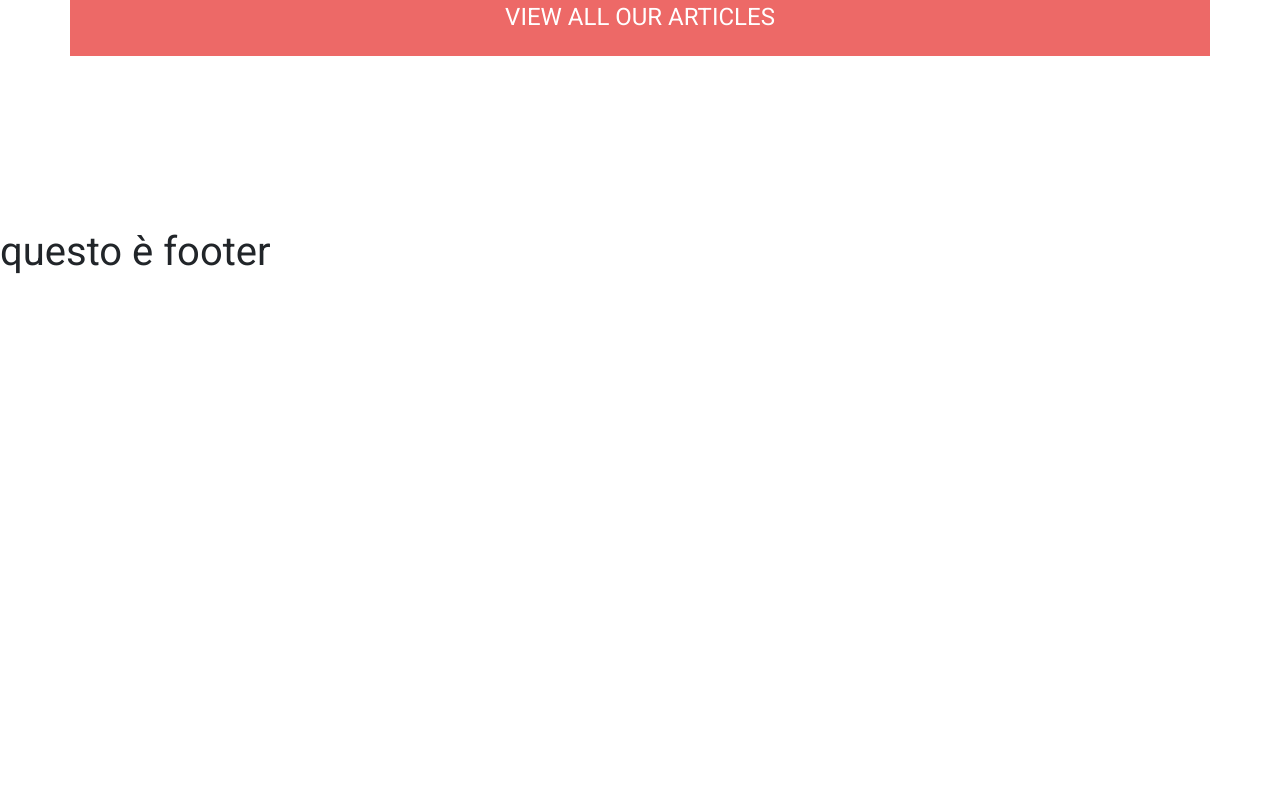
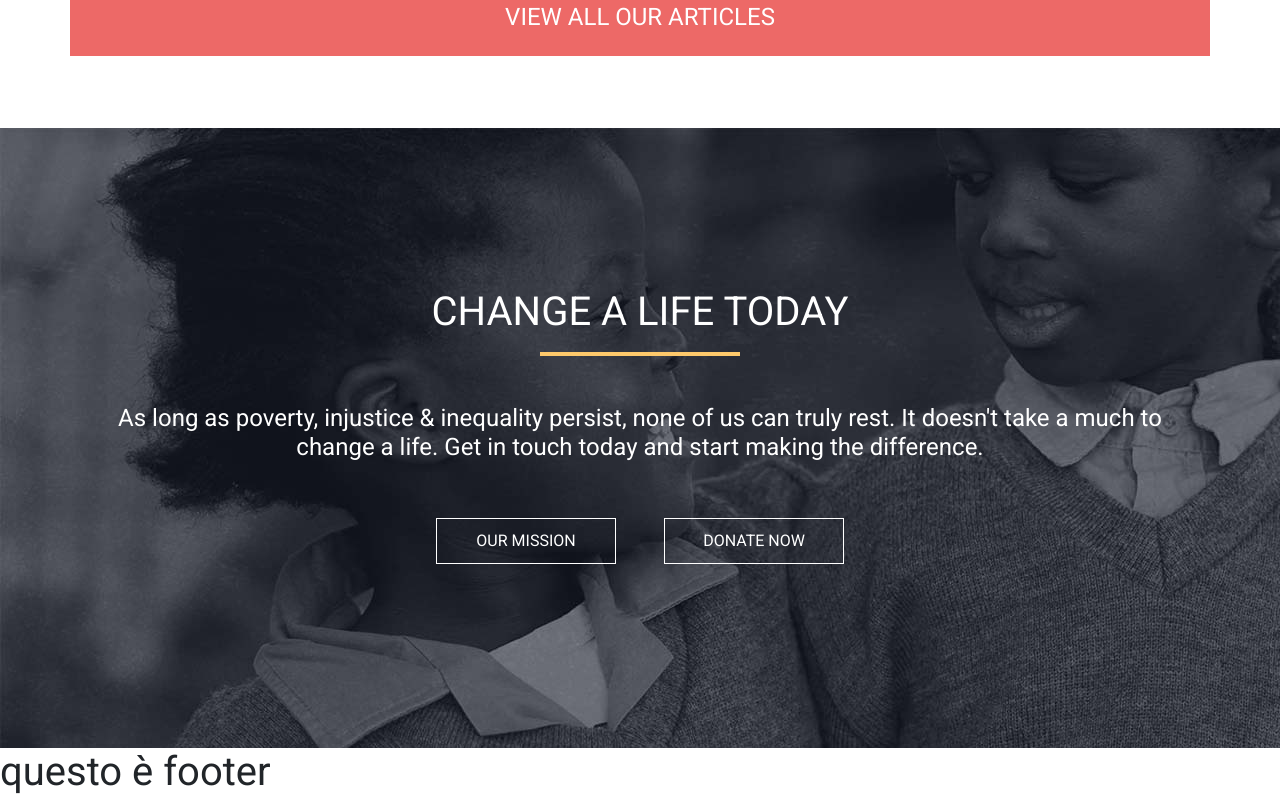
Before and after one commit to erikvella/proj-html-vuejs, a Vue app: page / in a window 1280 px wide. Shown: the part 4560-5364 px from the top of the page. Before the commit the page ends 4844 px from the top, so only its background shows below. Built offline with nearby package versions, Linux system fonts and the light colour scheme.

Commit message:
[add] section5

```diff
--- a/src/components/Main.vue
+++ b/src/components/Main.vue
@@ -3,12 +3,15 @@ import Section1 from './partials/Section1.vue';
 import Section2 from './partials/Section2.vue';
 import Section3 from './partials/Section3.vue';
 import Section4 from './partials/Section4.vue';
+import Section5 from './partials/Section5.vue';
+
 export default {
   components:{
    Section1,
    Section2,
    Section3,
-   Section4
+   Section4,
+   Section5
   },
 name:'Main'
 }
@@ -19,6 +22,7 @@ name:'Main'
   <Section2 />
   <Section3 />
   <Section4 />
+  <Section5 />
 </template>
 
 
--- a/src/components/partials/Section4.vue
+++ b/src/components/partials/Section4.vue
@@ -90,7 +90,7 @@ name:'Section4'
 
 <style lang="scss" scoped>
 section{
-  height: 1300px;
+  height: 1200px;
   width: 100%;
 }
 h1{
--- /dev/null
+++ b/src/components/partials/Section5.vue
@@ -0,0 +1,35 @@
+<script>
+export default {
+name:'Section5'
+}
+</script>
+
+<template>
+  <section>
+    <div class="container">
+        <h1 class=" white-text text-center">CHANGE A LIFE TODAY</h1>
+        <div class="yellow-line mt-3 mx-auto"></div>
+        <h4 class="white-text text-center mt-5">As long as poverty, injustice & inequality persist, none of us can truly rest. It doesn't take a much to change a life. Get in touch today and start making the difference.</h4>
+    </div>
+
+    <div class="container d-flex justify-content-center">
+      <div class="button white-border my-5 mx-4 text-center">OUR MISSION</div>
+      <div class="button white-border my-5 mx-4 text-center">DONATE NOW</div>
+    </div>
+  </section>
+</template>
+
+
+
+<style lang="scss" scoped>
+
+section{
+  height: 620px;
+  width: 100%;
+  background-image: url(../../assets/img/jumbotron.jpeg);
+  h1{
+    padding-top: 160px;
+  }
+}
+
+</style>
```
